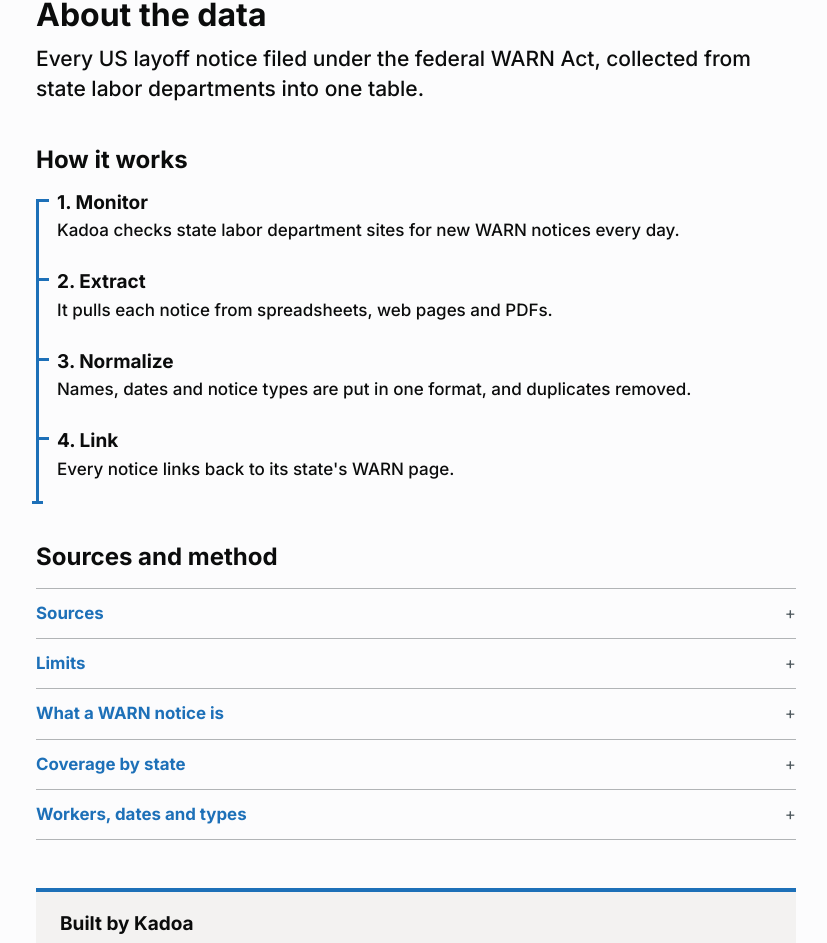
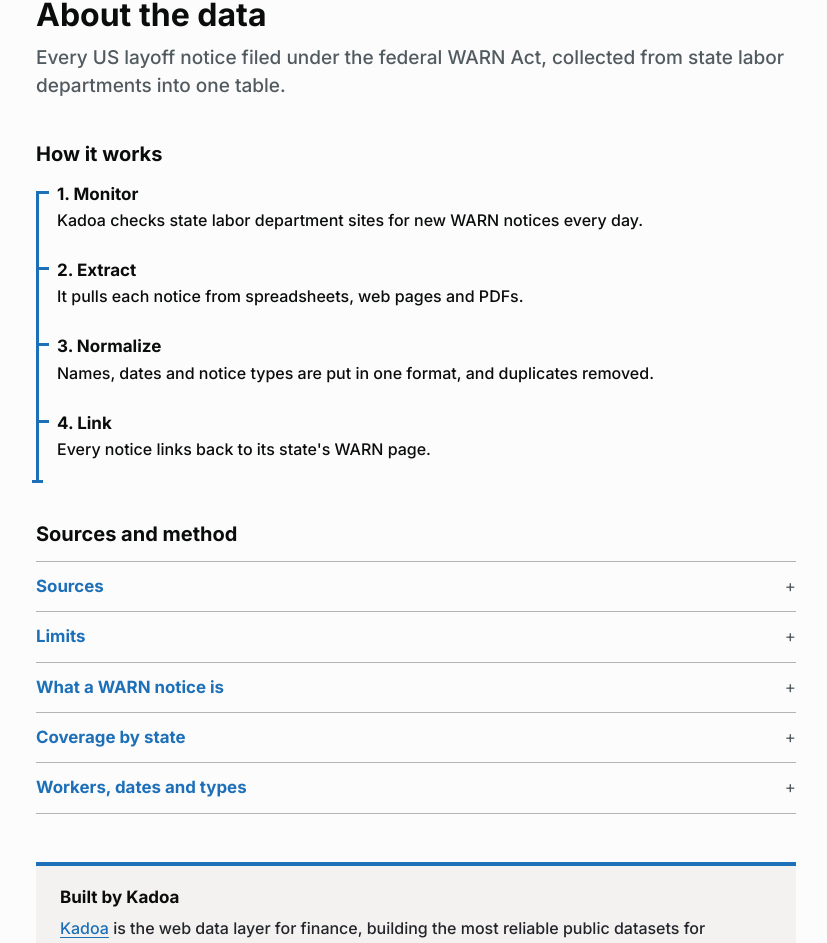
Before and after one commit to kadoa-org/layoffs-tracker, a React (Vite) app: page /about in a window 1280 px wide. Shown: the part 134-1077 px from the top of the page, without its empty margins (4-831 px from the left). Built offline with nearby package versions, Linux system fonts and the light colour scheme.

Commit message:
About: lighter lede and headings

```diff
--- a/src/kit/about.css
+++ b/src/kit/about.css
@@ -3,10 +3,10 @@
 .dk-about a { color: var(--dk-link); text-decoration: underline; text-underline-offset: 3px; }
 .dk-about a:hover { text-decoration-thickness: 2px; }
 .dk-about a:focus-visible { outline: 3px solid var(--dk-focus); background: var(--dk-focus); color: var(--dk-ink); text-decoration: none; }
-.dk-about__lede { font-size: 21px; line-height: 1.45; color: var(--dk-ink); margin: 0; }
+.dk-about__lede { font-size: 19px; line-height: 1.5; color: var(--dk-muted); margin: 0; }
 .dk-about__section { margin-top: 40px; }
-.dk-about__h2 { font: 700 24px/1.25 var(--dk-font); margin: 0 0 16px; color: var(--dk-ink); }
-.dk-about__h3 { font: 700 19px/1.3 var(--dk-font); margin: 0 0 8px; color: var(--dk-ink); }
+.dk-about__h2 { font: 700 20px/1.3 var(--dk-font); margin: 0 0 14px; color: var(--dk-ink); }
+.dk-about__h3 { font: 700 17px/1.3 var(--dk-font); margin: 0 0 8px; color: var(--dk-ink); }
 .dk-about__text { font-size: 16px; line-height: 1.5; margin: 0 0 12px; }
 .dk-about__links { display: flex; flex-wrap: wrap; gap: 8px 24px; margin: 12px 0 0; font-size: 16px; }
 
@@ -16,8 +16,8 @@
 .dk-timeline__item { position: relative; top: -8px; margin: 15px 0; padding: 0 0 12px 18px; }
 .dk-timeline__item::before { content: ""; position: absolute; top: 8px; left: -1px; width: 11px; border-top: 3px solid var(--dk-link); }
 .dk-timeline__item:last-of-type::after { content: ""; position: absolute; bottom: -10px; left: -7px; width: 11px; border-top: 3px solid var(--dk-link); }
-.dk-timeline__heading { font: 700 19px/1.3 var(--dk-font); margin: 0 0 4px; color: var(--dk-ink); }
-.dk-timeline__by-line { font-size: 17px; line-height: 1.4; margin: 0; color: var(--dk-ink); }
+.dk-timeline__heading { font: 700 17px/1.3 var(--dk-font); margin: 0 0 4px; color: var(--dk-ink); }
+.dk-timeline__by-line { font-size: 16px; line-height: 1.45; margin: 0; color: var(--dk-ink); }
 
 /* Collapsible sources and method notes. */
 .dk-about__methods { border-top: 1px solid var(--dk-rule); }
@@ -38,6 +38,6 @@
 .dk-about__corrections { margin-top: 24px; font-size: 14px; color: var(--dk-muted); }
 
 @media (max-width: 640px) {
-  .dk-about__lede { font-size: 18px; }
+  .dk-about__lede { font-size: 17px; }
   .dk-about__kadoa { padding: 16px; }
 }
```
